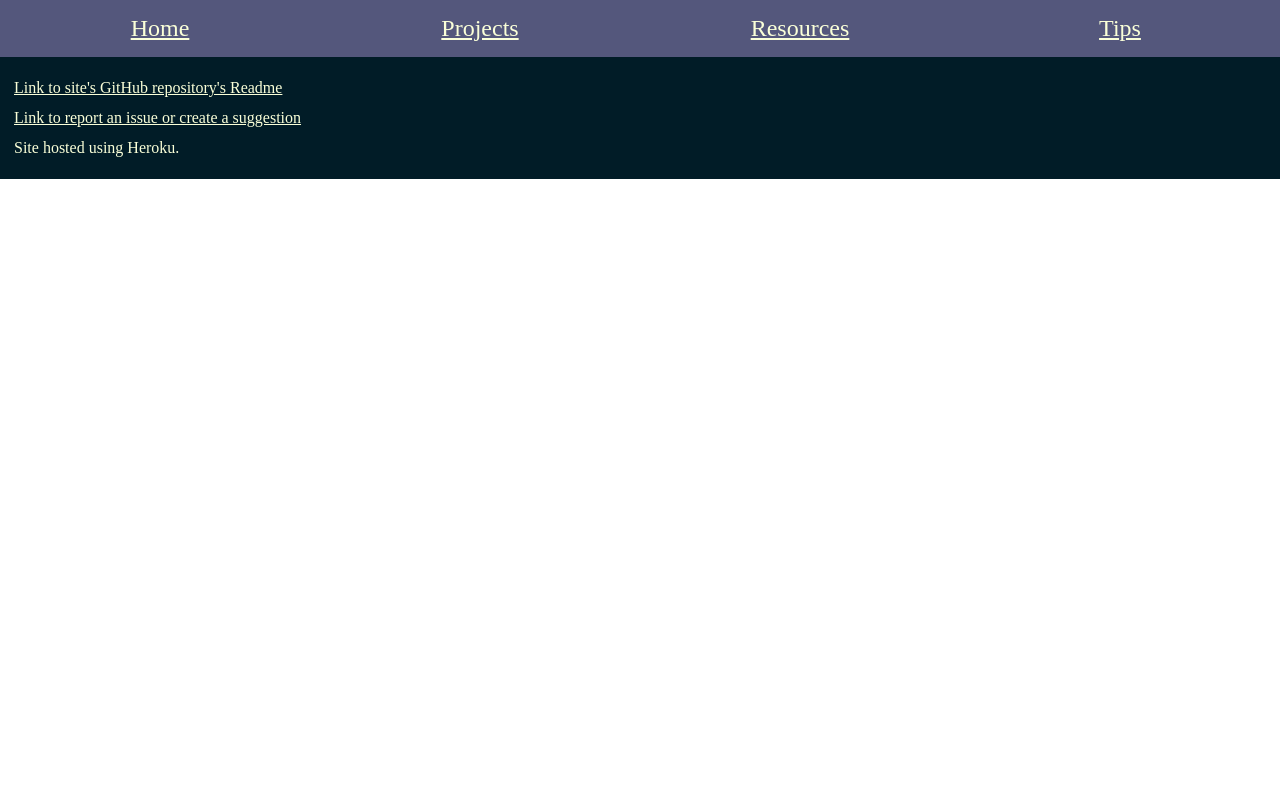
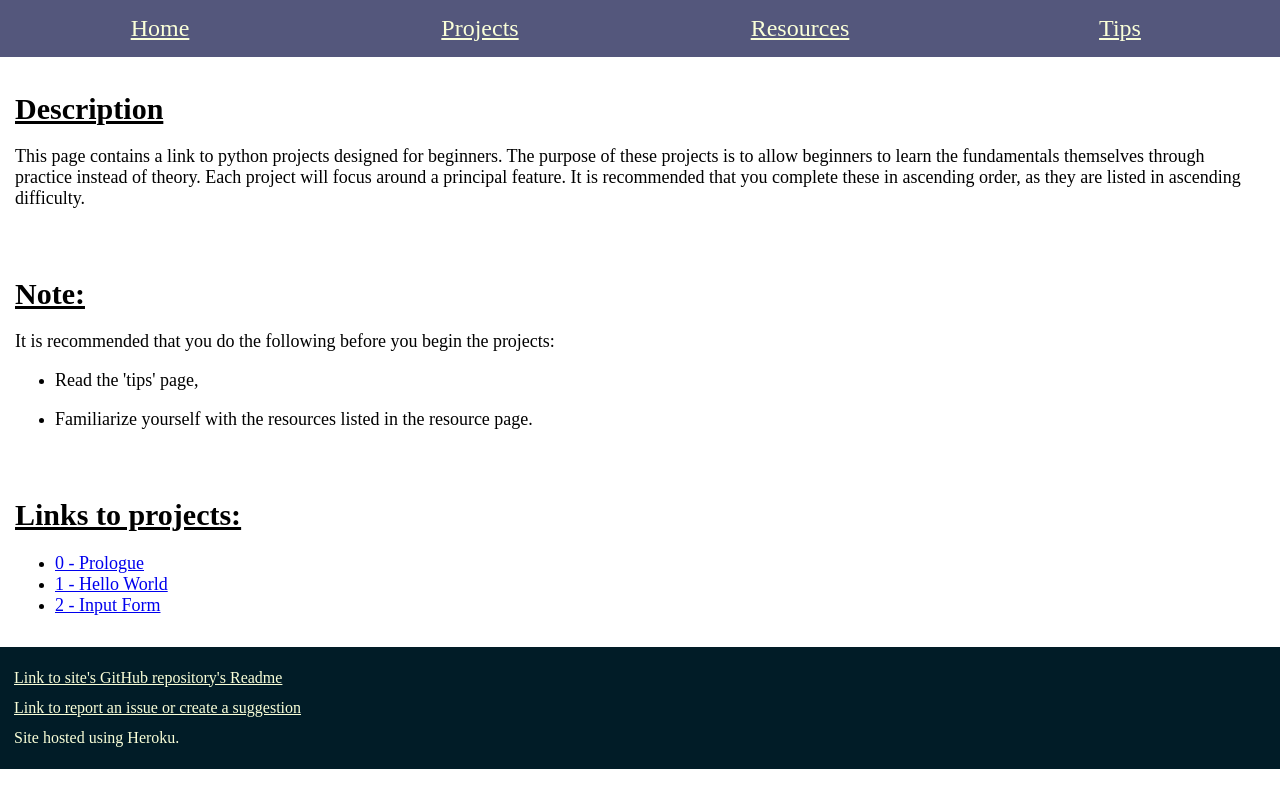
Before and after one commit to XpertJosh/beginner-python-projects-web, a website: page public/projects/index.html in a window 1280 px wide. Drawn offline with Linux system fonts and the light colour scheme.

Commit message:
created homepage with dynamic list (update json in projectlist.js to list)

```diff
--- a/public/projects/index.html
+++ b/public/projects/index.html
@@ -2,17 +2,41 @@
 <head>
     <meta charset="UTF-8">
     <meta name="viewport" content="width=device-width, initial-scale=1.0">
-    <link rel="stylesheet" type="text/css" href="../css/global.css">
+    <link rel="stylesheet" href="../css/global.css">
+    <link rel="stylesheet" href="../css/textStyles.css">
     <title></title>
 </head>
 <body>
     <div id="headerBar">
         <!-- header.js will create the header here. -->
     </div>
+    <div class="row">
+        <div class="col-12">
+            <h1>Description</h1>
+            <p>
+                This page contains a link to python projects designed for beginners. The purpose of these projects
+                is to allow beginners to learn the fundamentals themselves through practice instead of theory. Each project
+                will focus around a principal feature. It is recommended that you complete these in ascending order, as they
+                are listed in ascending difficulty.
+            </p>
+        </div>
+        <div class="col-12">
+            <h1>Note:</h1>
+            <p>It is recommended that you do the following before you begin the projects: </p>
+            <ul>
+                <li><p>Read the 'tips' page,</p></li>
+                <li><p>Familiarize yourself with the resources listed in the resource page.</p></li>
+            </ul>
+        </div>
+        <div class="col-12" id="projectsList">
+            <h1>Links to projects: </h1>
+        </div>
+    </div>
     <div id="footerBar">
         <!-- footer.js will create the footer here. -->
     </div>
     <script src="../scripts/header.js"></script>
     <script src="../scripts/footer.js"></script>
+    <script src="./projectList.js"></script>
 </body>
 </html>
--- /dev/null
+++ b/public/projects/projectList.js
@@ -0,0 +1,29 @@
+const projectList = document.getElementById('projectsList');
+const ul = document.createElement('ul')
+projectList.appendChild(ul);
+const projects = [
+        {
+            "pos": 0,
+            "name": "Prologue",
+            "path": "/projects/0"
+        },
+        {
+            "pos": 1,
+            "name": "Hello World",
+            "path": "/projects/1"
+        },
+        {
+            "pos": 2,
+            "name": "Input Form",
+            "path": "/projects/2"
+        }
+    ]
+for (x of projects) {
+    let li = document.createElement('li');
+    ul.appendChild(li)
+
+    let a = document.createElement('a');
+    a.setAttribute('href', x.path);
+    a.innerHTML = `${x.pos} - ${x.name}<BR>`;
+    li.appendChild(a);
+}
```
